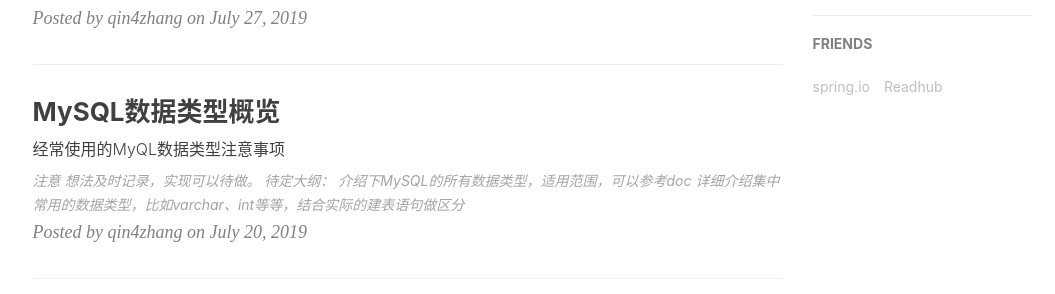
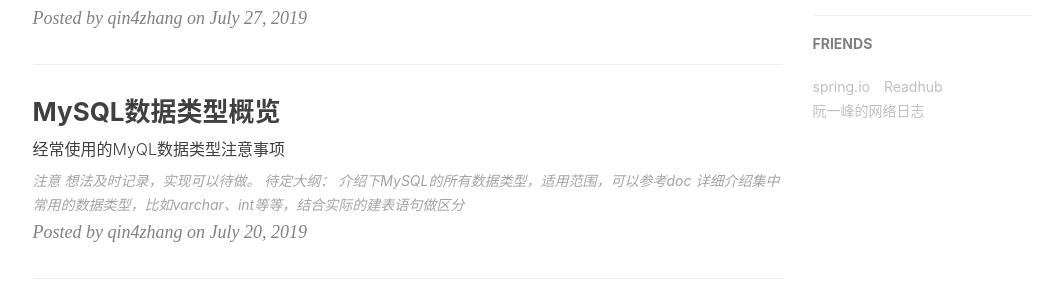
Before and after one commit to qin4zhang/qin4zhang.github.io, a Jekyll site: the page built from index.html, in a window 1280 px wide and 900 px high, scrolled down 975 px. Shown: the part 158-452 px from the top of the window, without its empty margins (135-1190 px from the left). Built offline with Jekyll 4.4.1, drawn with Linux system fonts in a browser that asks for light colours; nearby versions of some CDN libraries; the list of posts is cut into pages by our own code; comment, search, counter and statistics services are not loaded.

```diff
--- a/_config.yml
+++ b/_config.yml
@@ -96,8 +96,13 @@ friends: [
     {
         title: "spring.io",
         href: "https://spring.io/"
-    },{
+    },
+    {
         title: "Readhub",
         href: "https://readhub.cn/topics"
+    },
+    {
+        title: "阮一峰的网络日志",
+        href: "http://www.ruanyifeng.com/blog/"
     }
 ]
```
